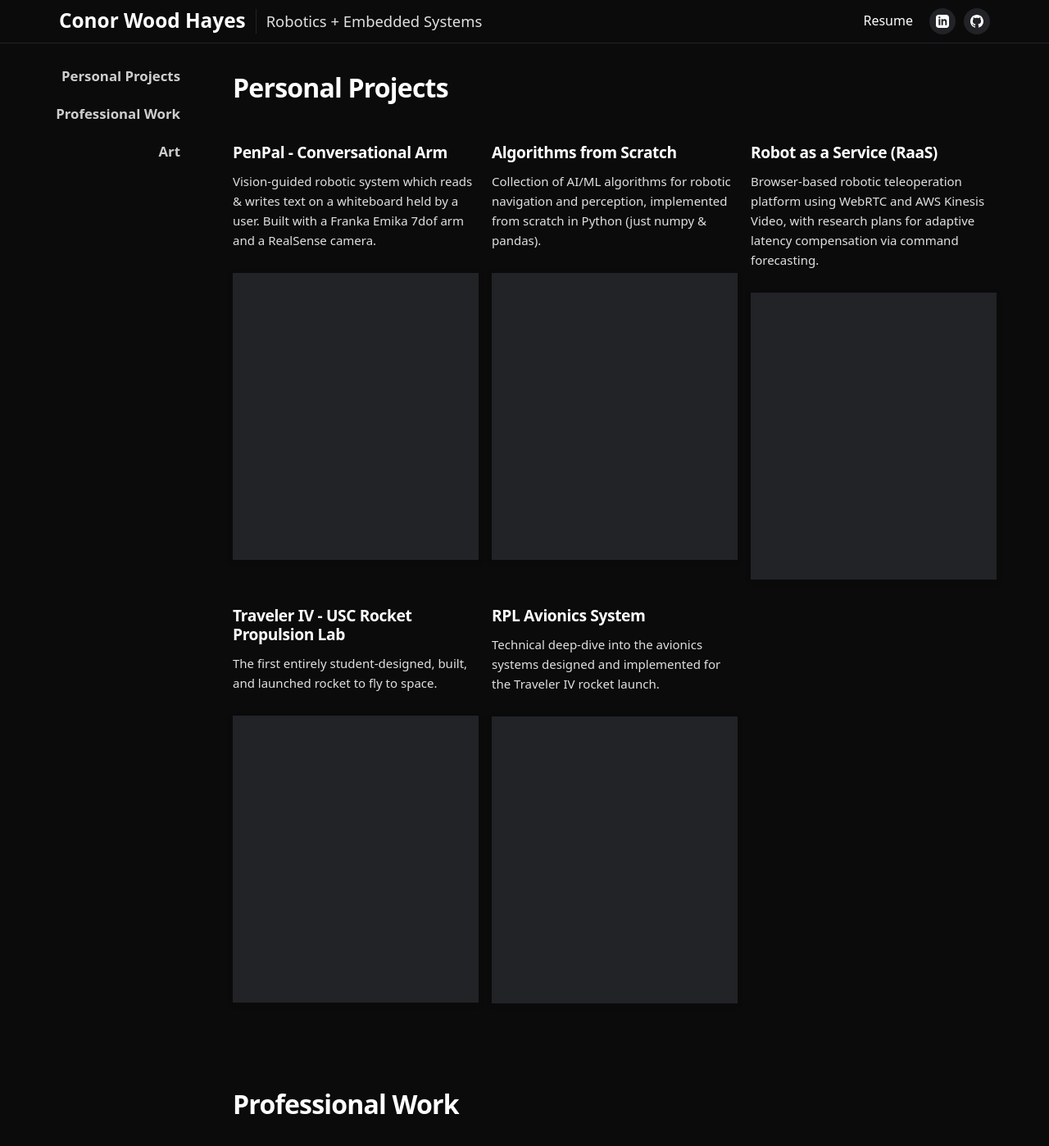
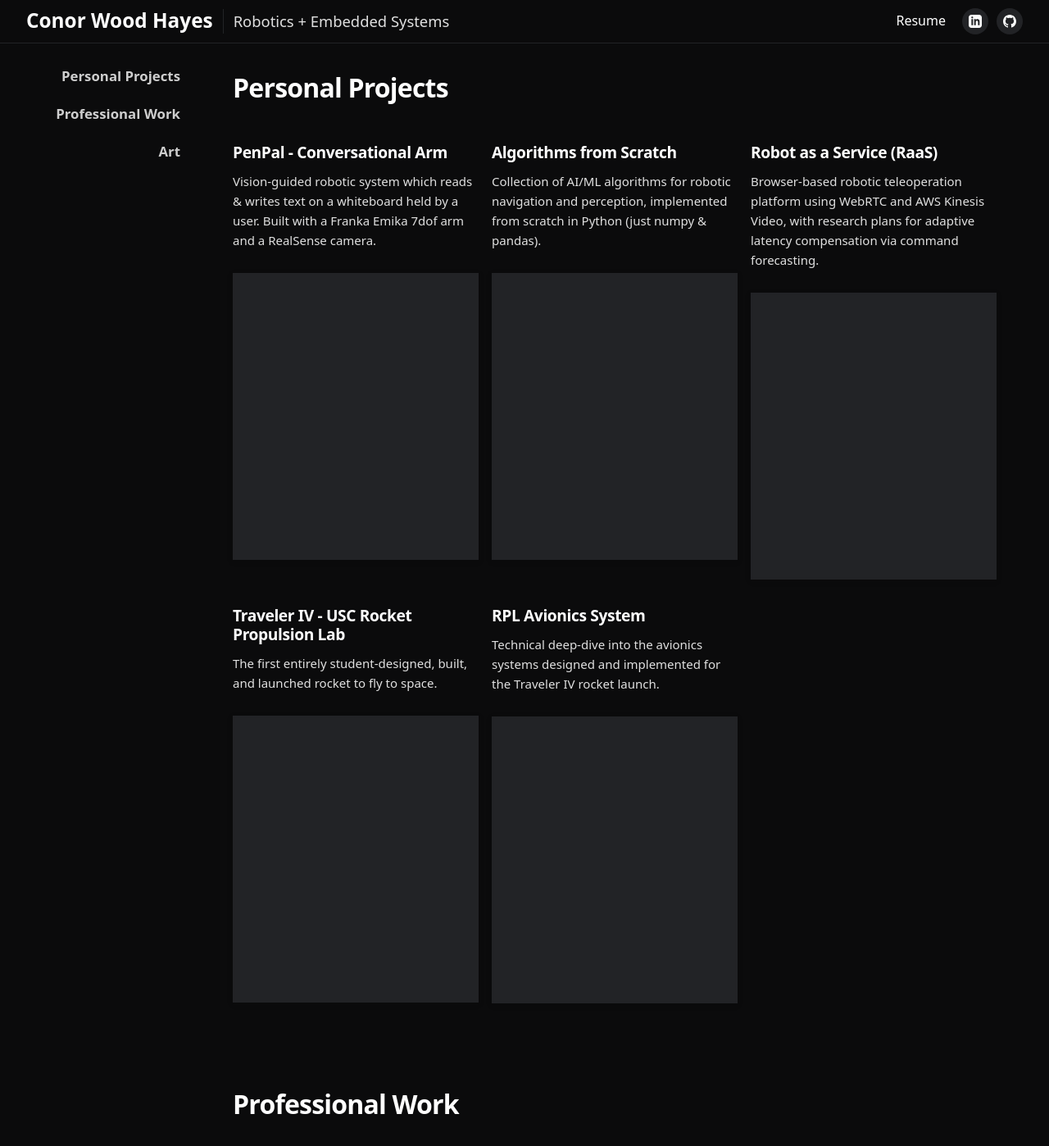
Before and after one commit to cwoodhayes/cwoodhayes.github.io, a Jekyll site: the page built from pages/index.md, in a window 1280 px wide and 1400 px high. Shown: the whole window at 82% size. Built offline with Jekyll 4.4.1, drawn with Linux system fonts in a browser that asks for light colours.

Commit message:
moved my name left

```diff
--- a/assets/css/main.css
+++ b/assets/css/main.css
@@ -157,7 +157,7 @@
 }
 
 .nav-container {
-  max-width: var(--max-width);
+  /* max-width: var(--max-width); */
   margin: 0 auto;
   padding: 0 2rem;
   display: flex;
```
